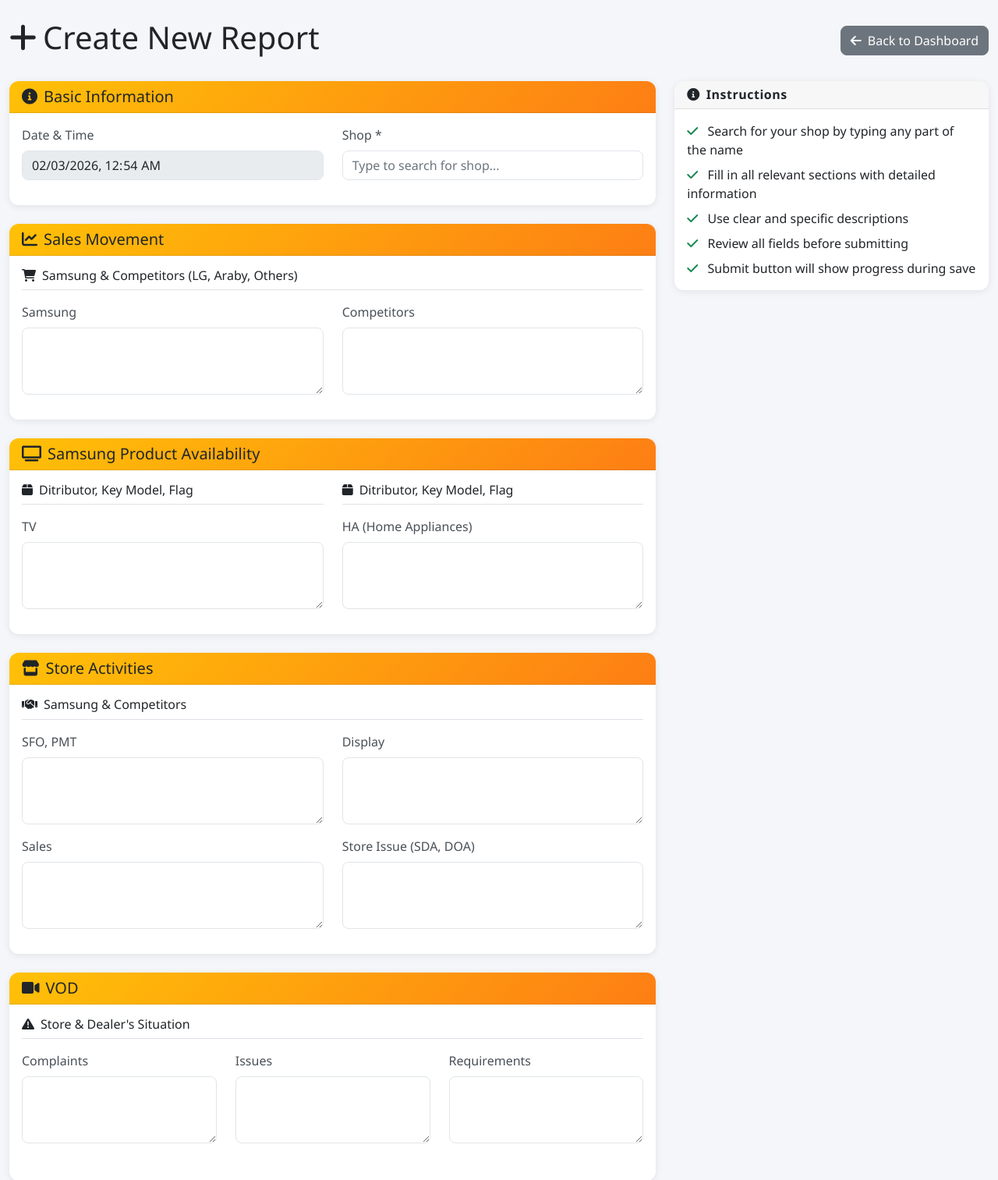
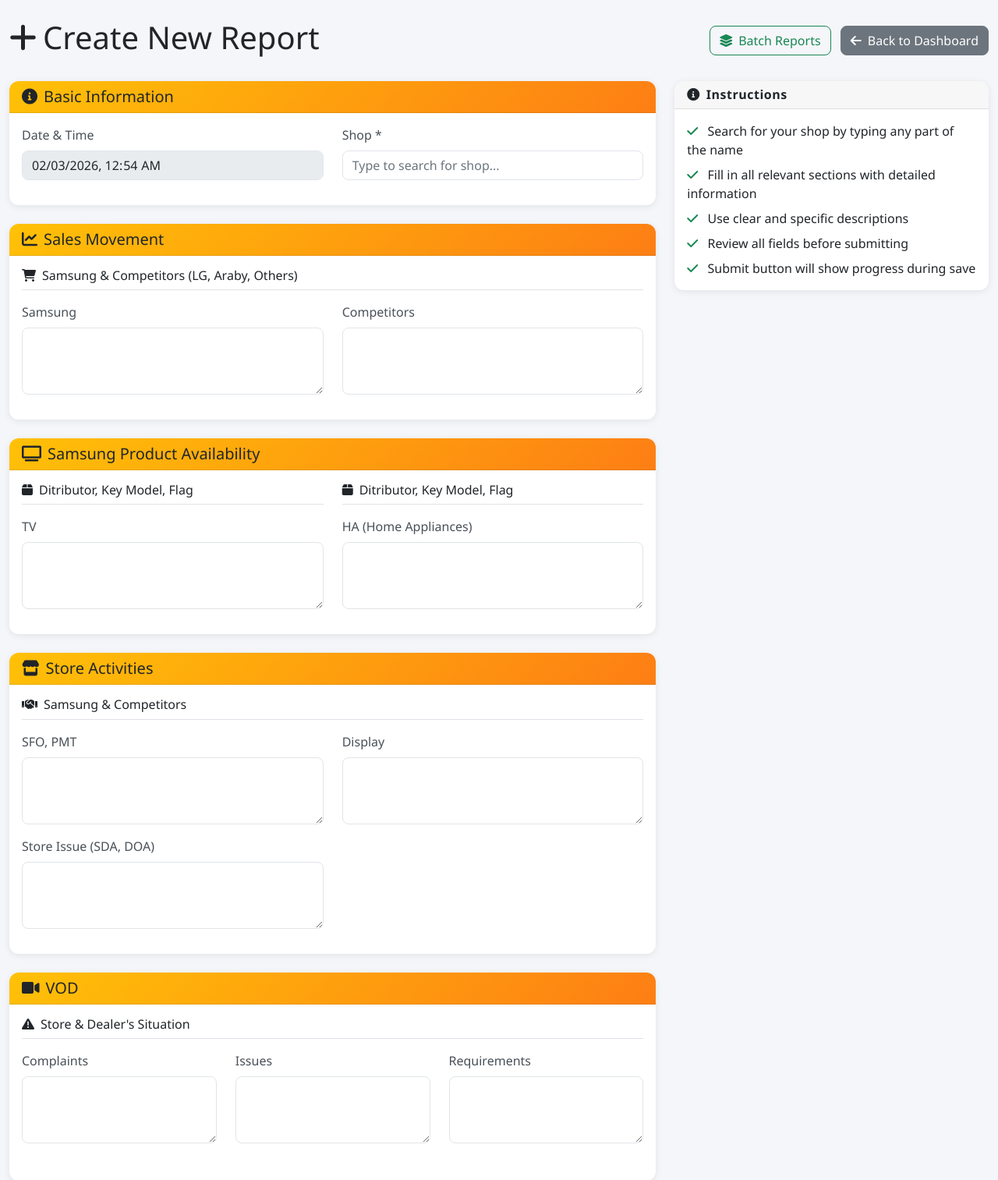
Before and after one commit to AhmedTUD/DRS, a Flask app: page /employee/report in a window 1280 px wide. Shown: the part 56-1569 px from the top of the page at 78% size. Run offline with Flask 3, Linux system fonts and the light colour scheme; the visitor is signed in with stand-in values (Sample User, id 1); data that the repository does not hold is empty; some libraries are stand-ins or nearby versions.

Commit message:
Add batch reports link to report form

```diff
--- a/app/templates/employee/report_form.html
+++ b/app/templates/employee/report_form.html
@@ -9,9 +9,14 @@
             <h1>
                 <i class="fas fa-plus me-2"></i>Create New Report
             </h1>
-            <a href="{{ url_for('employee.dashboard') }}" class="btn btn-secondary">
-                <i class="fas fa-arrow-left me-2"></i>Back to Dashboard
-            </a>
+            <div>
+                <a href="{{ url_for('employee.batch_reports') }}" class="btn btn-outline-success me-2">
+                    <i class="fas fa-layer-group me-2"></i>Batch Reports
+                </a>
+                <a href="{{ url_for('employee.dashboard') }}" class="btn btn-secondary">
+                    <i class="fas fa-arrow-left me-2"></i>Back to Dashboard
+                </a>
+            </div>
         </div>
     </div>
 </div>
@@ -122,10 +127,6 @@
                         </div>
                     </div>
                     <div class="row">
-                        <div class="col-md-6 mb-3">
-                            <label for="sales_activities" class="form-label">Sales</label>
-                            <textarea class="form-control" id="sales_activities" name="sales_activities" rows="3"></textarea>
-                        </div>
                         <div class="col-md-6 mb-3">
                             <label for="store_issues" class="form-label">Store Issue (SDA, DOA)</label>
                             <textarea class="form-control" id="store_issues" name="store_issues" rows="3"></textarea>
```
